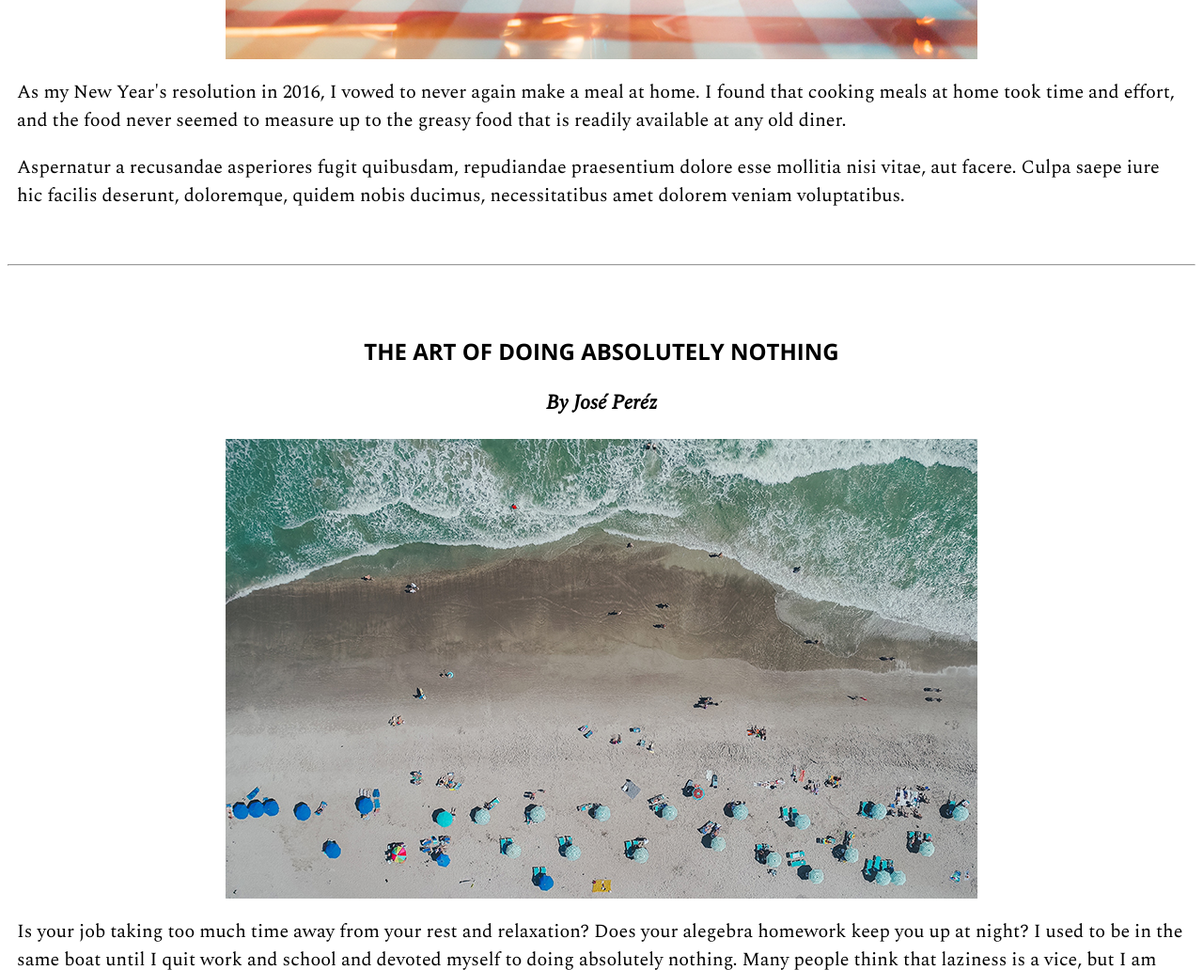
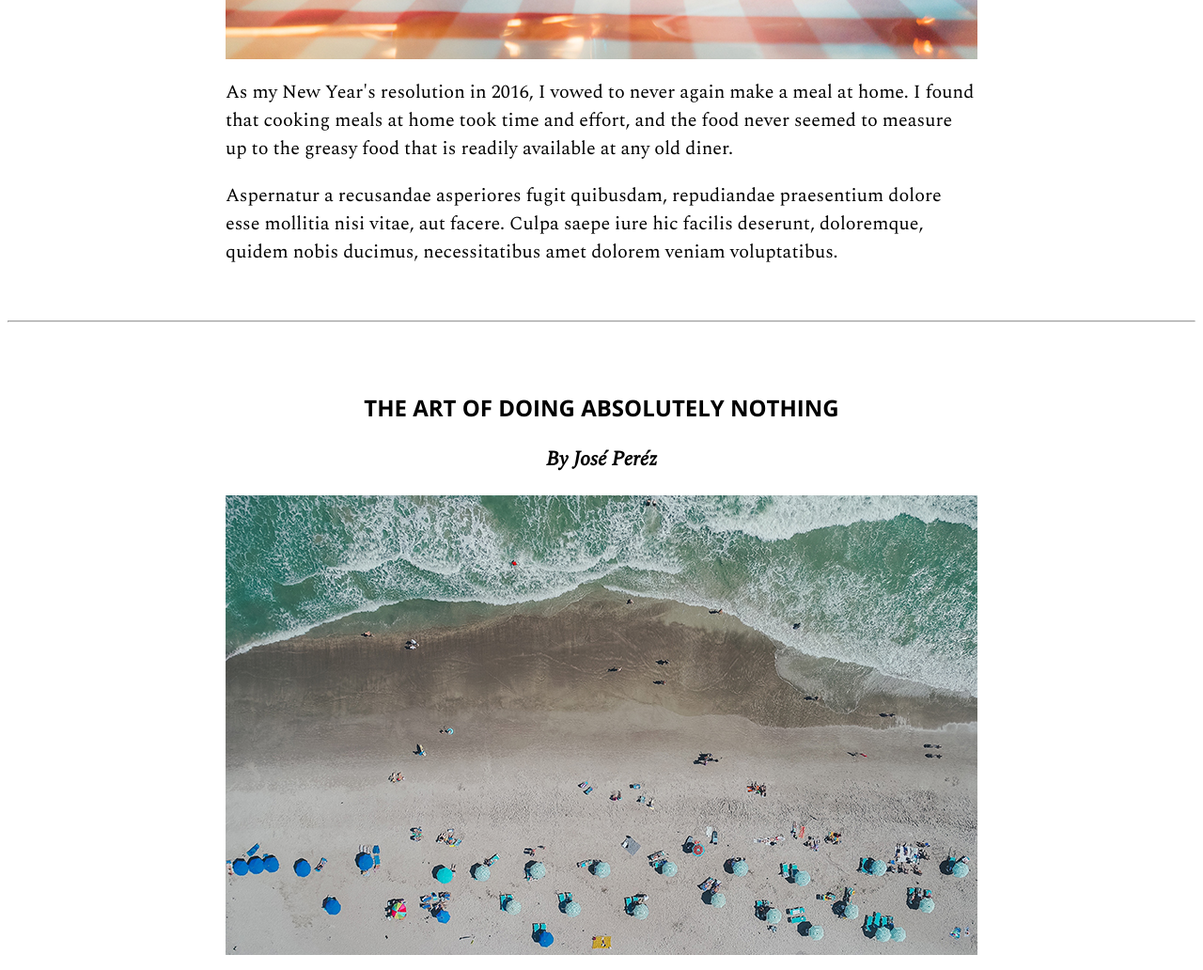
Before and after one commit to sterda/fewd, a plain HTML site: page lazy_days/index.html in a window 1280 px wide. Shown: the part 865-1897 px from the top of the page at 94% size. Drawn offline with nearby package versions, Linux system fonts and the light colour scheme.

Commit message:
Favicon, paragraph centering

```diff
--- a/lazy_days/css/style.css
+++ b/lazy_days/css/style.css
@@ -59,6 +59,12 @@ img {
   margin: 0 auto;
 }
 
+p {
+  margin-left: auto;
+  margin-right: auto;
+  width: 800px;
+}
+
 article {
   font-family: "Spectral";
   font-size: 20px;
--- a/lazy_days/index.html
+++ b/lazy_days/index.html
@@ -4,6 +4,7 @@
 	<meta charset="UTF-8">
 	<meta name="viewport" content="width=device-width, initial-scale=1.0">
 	<meta http-equiv="X-UA-Compatible" content="ie=edge">
+	<link rel="shortcut icon" href="images/favicon.ico" type="image/x-icon">
 	<title>Lazy Days</title>
 	<link rel="stylesheet" href="css/style.css">
 </head>
```
Also changed, not shown: lazy_days/images/favicon.ico (added).
